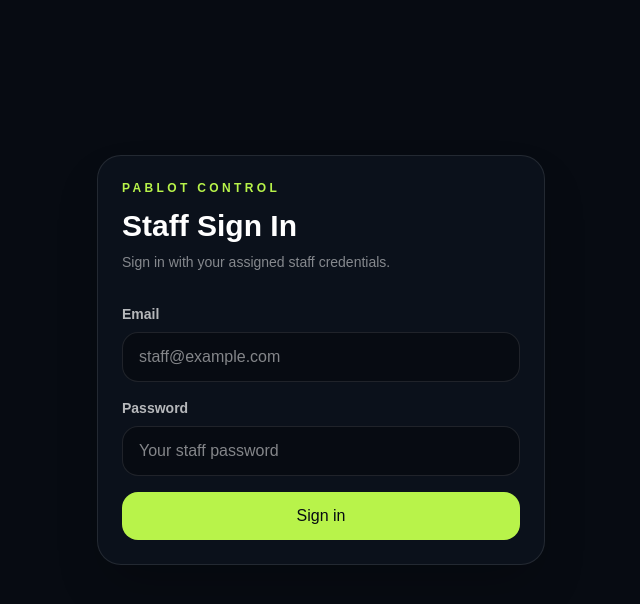
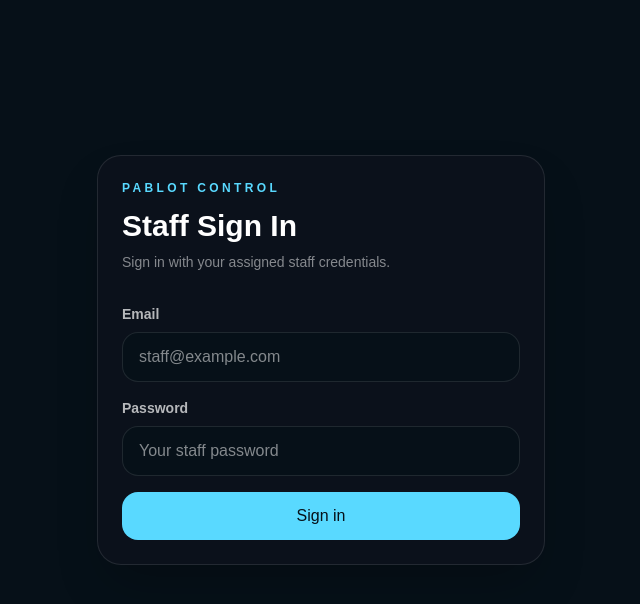
Before and after one commit to bapparis/PABLOT, a Next.js app in the folder apps/mini-app/: page /staff in a window 1280 px wide. Shown: the top 604 px of the page, without its empty margins (319-959 px from the left). Built offline with nearby package versions, Linux system fonts and the light colour scheme.

Commit message:
Update staff sign-in theme

```diff
--- a/apps/mini-app/app/staff/page.tsx
+++ b/apps/mini-app/app/staff/page.tsx
@@ -47,11 +47,11 @@ export default function StaffLoginPage() {
   }
 
   return (
-    <main className="min-h-screen bg-[#070B12] px-5 py-10 text-white">
+    <main className="min-h-screen bg-[#061018] px-5 py-10 text-white">
       <div className="mx-auto flex min-h-[80vh] w-full max-w-md items-center">
         <section className="w-full rounded-3xl border border-white/10 bg-[#0b111b] p-6 shadow-2xl">
           <div className="mb-8">
-            <p className="text-xs font-black uppercase tracking-[0.28em] text-[#b8f34a]">
+            <p className="text-xs font-black uppercase tracking-[0.28em] text-[#59D9FF]">
               PABLOT CONTROL
             </p>
             <h1 className="mt-3 text-3xl font-black">
@@ -76,7 +76,7 @@ export default function StaffLoginPage() {
                 autoComplete="email"
                 value={email}
                 onChange={(event) => setEmail(event.target.value)}
-                className="w-full rounded-2xl border border-white/10 bg-[#070B12] px-4 py-3 text-white outline-none focus:border-[#b8f34a]"
+                className="w-full rounded-2xl border border-white/10 bg-[#061018] px-4 py-3 text-white outline-none focus:border-[#59D9FF]"
                 placeholder="staff@example.com"
               />
             </div>
@@ -94,7 +94,7 @@ export default function StaffLoginPage() {
                 autoComplete="current-password"
                 value={password}
                 onChange={(event) => setPassword(event.target.value)}
-                className="w-full rounded-2xl border border-white/10 bg-[#070B12] px-4 py-3 text-white outline-none focus:border-[#b8f34a]"
+                className="w-full rounded-2xl border border-white/10 bg-[#061018] px-4 py-3 text-white outline-none focus:border-[#59D9FF]"
                 placeholder="Your staff password"
               />
             </div>
@@ -111,7 +111,7 @@ export default function StaffLoginPage() {
             <button
               type="submit"
               disabled={loading}
-              className="w-full rounded-2xl bg-[#b8f34a] px-4 py-3 font-black text-[#070B12] transition active:scale-[0.98] disabled:cursor-not-allowed disabled:opacity-50"
+              className="w-full rounded-2xl bg-[#59D9FF] px-4 py-3 font-black text-[#061018] transition active:scale-[0.98] disabled:cursor-not-allowed disabled:opacity-50"
             >
               {loading ? "Signing in..." : "Sign in"}
             </button>
```
